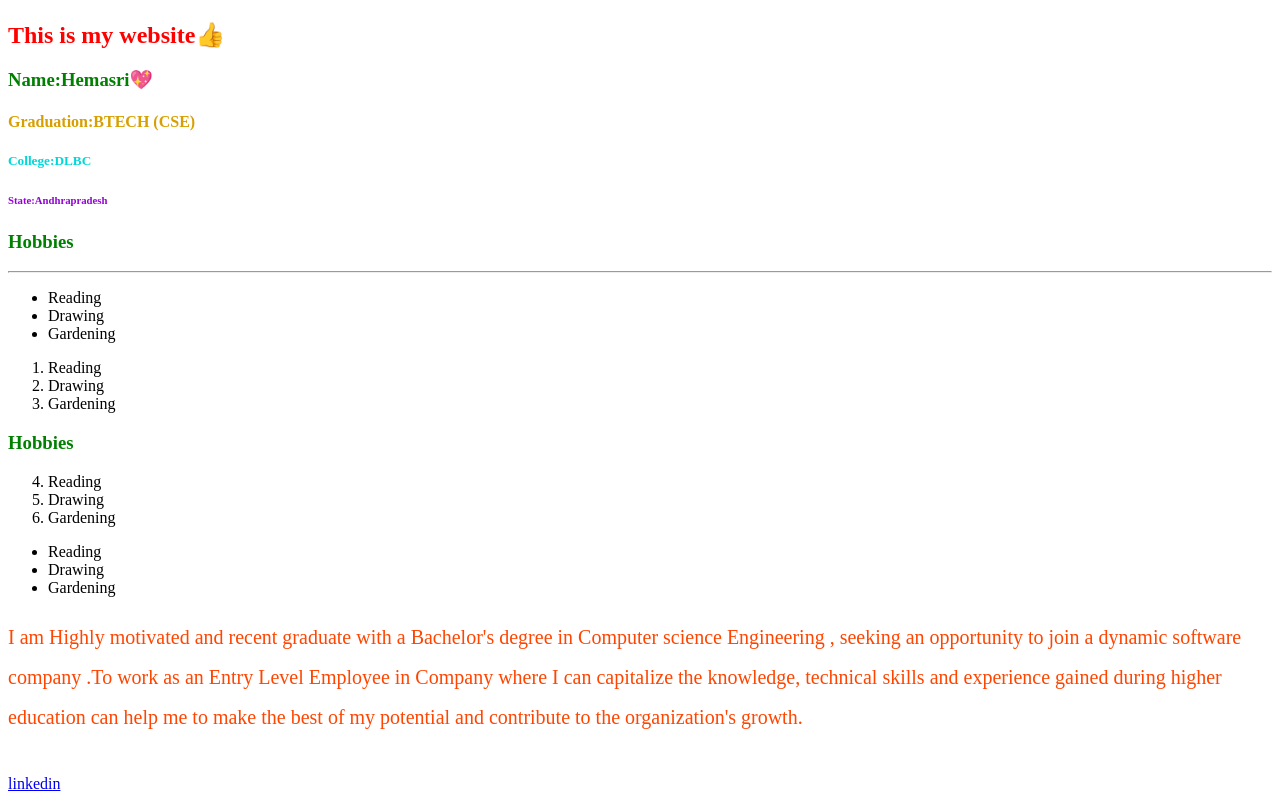
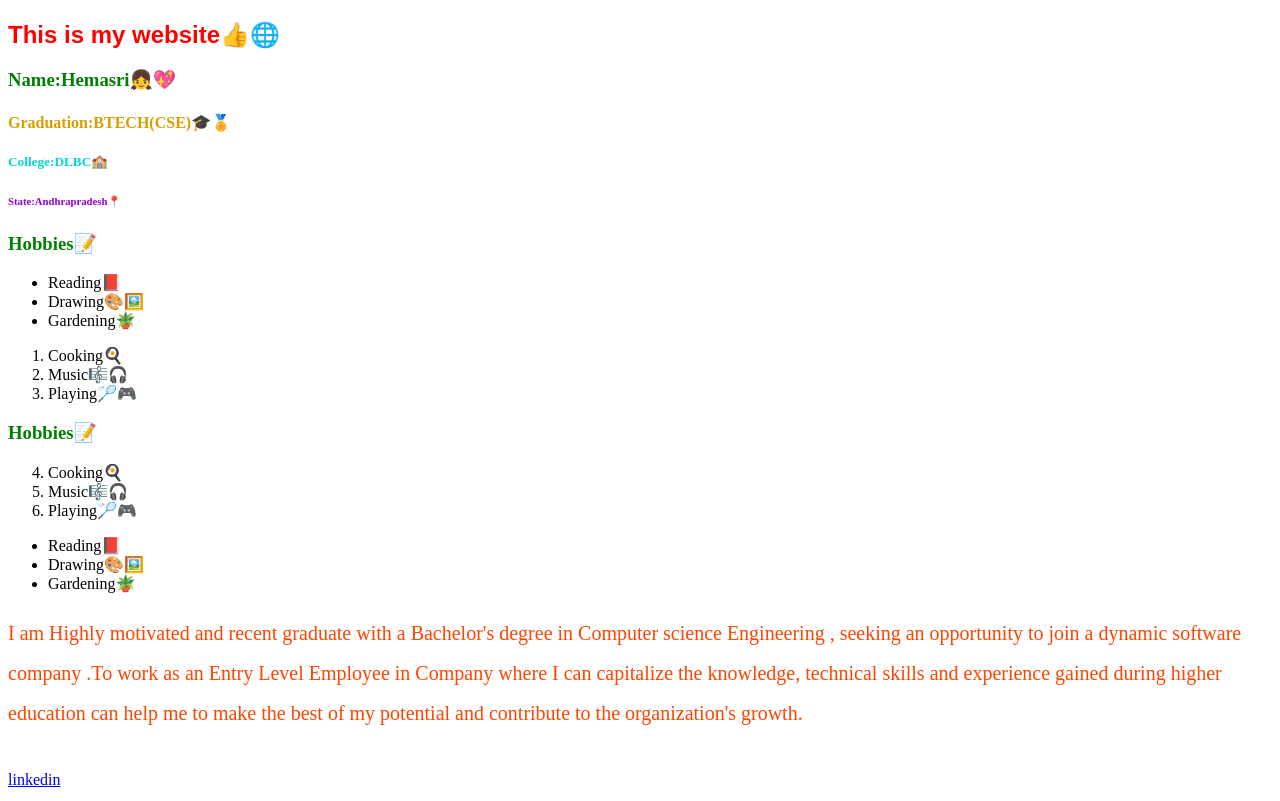
Before and after one commit to Hemasri-P/Project-HTML, a plain HTML site: page index.html in a window 1280 px wide. Shown: the part 426-1227 px from the top of the page. Drawn offline with Linux system fonts and the light colour scheme; a web font is replaced by a local one.

Commit message:
website added

```diff
--- a/index.html
+++ b/index.html
@@ -15,13 +15,16 @@
         text-decoration: underline;
         text-transform: uppercase;
         line-height: normal;
-        letter-spacing: 8px;
+        letter-spacing: 3px;
+        font-family: serif;
       }
       h2 {
         color: red;
+        font-family: sans-serif;
       }
       h3 {
         color: green;
+        font-family: serif;
       }
       h4 {
         color: rgb(216, 159, 0);
@@ -36,44 +39,60 @@
         height: 300px;
         width: 100%;
       }
+      .hello {
+        border-style: dashed;
+      }
     </style>
     <link rel="Stylesheet" href="list.css" />
+    <link rel="preconnect" href="https://fonts.googleapis.com" />
+    <link rel="preconnect" href="https://fonts.gstatic.com" crossorigin />
+    <link
+      href="https://fonts.googleapis.com/css2?family=Alfa+Slab+One&family=Fredericka+the+Great&family=Jacquarda+Bastarda+9+Charted&display=swap"
+      rel="stylesheet"
+    />
+    <link rel="preconnect" href="https://fonts.googleapis.com" />
+    <link rel="preconnect" href="https://fonts.gstatic.com" crossorigin />
+    <link
+      href="https://fonts.googleapis.com/css2?family=Alfa+Slab+One&family=Fredericka+the+Great&family=Grenze+Gotisch:wght@100..900&family=Jacquarda+Bastarda+9+Charted&display=swap"
+      rel="stylesheet"
+    />
   </head>
   <body>
     <img
       class="hii"
       src="https://img.freepik.com/free-photo/cute-asian-woman-tourist-smiling-camera-shrugging-clueless-dont-know-wearing-trendy-sunglasses_1258-156861.jpg?size=626&ext=jpg"
     />
-    <h1>Hello World!!!😊</h1>
-    <h2>This is my website👍</h2>
-    <h3>Name:Hemasri💖</h3>
-    <h4>Graduation:BTECH (CSE)</h4>
-    <h5>College:DLBC</h5>
-    <h6>State:Andhrapradesh</h6>
-    <h3>Hobbies</h3>
-    <hr />
+    <h1 style="font-family: Fredericka the Great">Hello👋World!!🌍</h1>
+    <h2>This is my website👍🌐</h2>
+    <h3>Name:Hemasri👧💖</h3>
+    <h4>Graduation:BTECH(CSE)🎓🏅</h4>
+    <h5>College:DLBC🏫</h5>
+    <h6>State:Andhrapradesh📍</h6>
+    <div>
+      <h3>Hobbies📝</h3>
       <ul>
-      <li>Reading</li>
-      <li>Drawing</li>
-      <li>Gardening</li>
+        <li>Reading📕</li>
+        <li>Drawing🎨🖼️</li>
+        <li>Gardening🪴</li>
       </ul>
       <ol>
-      <li>Reading</li>
-      <li>Drawing</li>
-      <li>Gardening</li>
+        <li>Cooking🍳</li>
+        <li>Music🎼🎧</li>
+        <li>Playing🏸🎮</li>
       </ol>
-    <h3>Hobbies</h3>
+      <h3>Hobbies📝</h3>
       <ol start="4">
-      <li>Reading</li>
-      <li>Drawing</li>
-      <li>Gardening</li>
+        <li>Cooking🍳</li>
+        <li>Music🎼🎧</li>
+        <li>Playing🏸🎮</li>
       </ol>
       <ul>
-      <li>Reading</li>
-      <li>Drawing</li>
-      <li>Gardening</li>
+        <li>Reading📕</li>
+        <li>Drawing🎨🖼️</li>
+        <li>Gardening🪴</li>
       </ul>
-    <p>
+    </div>
+    <p style="font-family: Grenze Gotisch">
       I am Highly motivated and recent graduate with a Bachelor's degree in
       Computer science Engineering , seeking an opportunity to join a dynamic
       software company .To work as an Entry Level Employee in Company where I
```
Also changed, not shown: image-16.png (added), image-17.png (added), 1 other file. Lines whose indentation alone changed are shown as unchanged.
